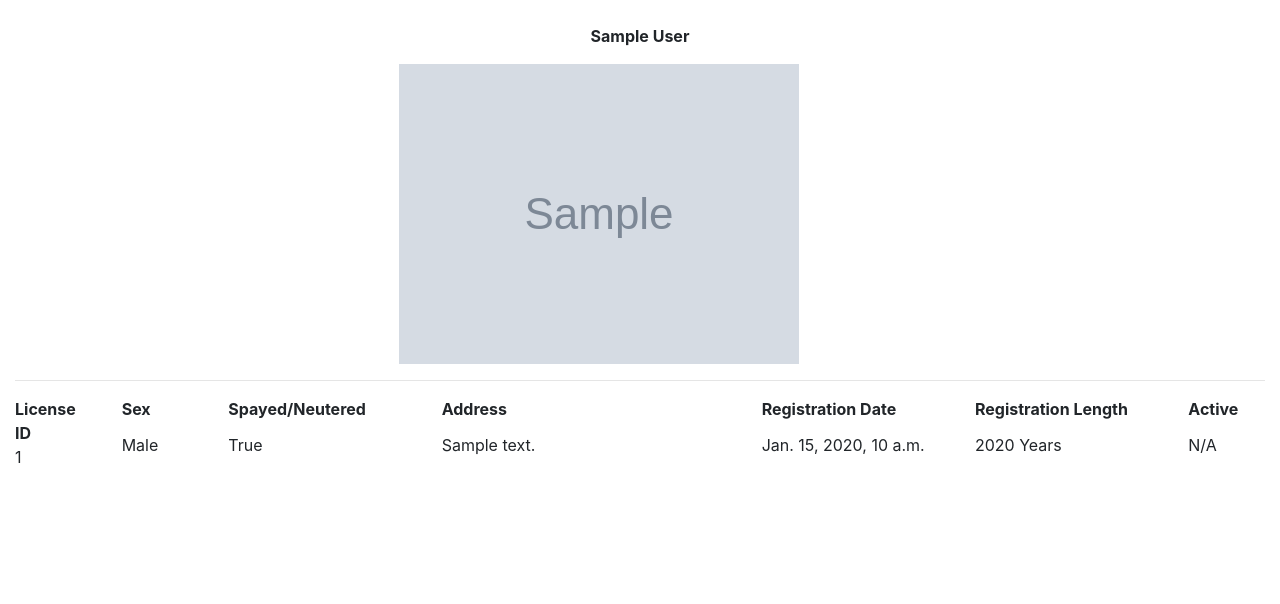
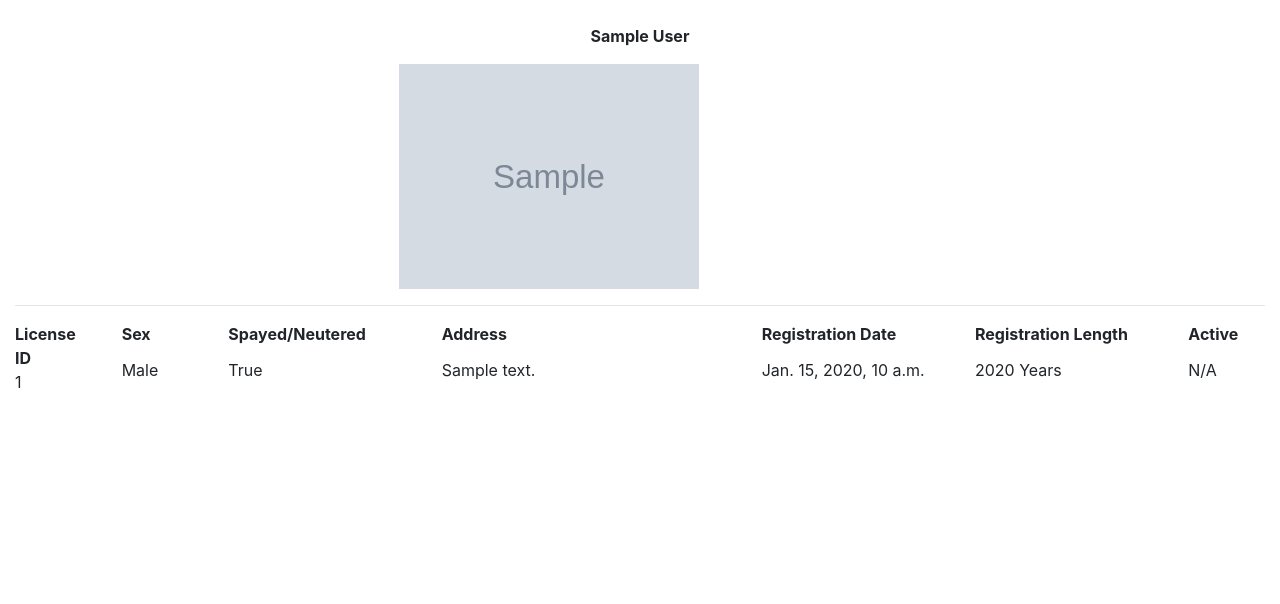
Before and after one commit to cmhedrick/ifoundadog, a Django app: template site_ifoundadog/templates/dog_detail.html in a window 1280 px wide. Shown: the part 56-660 px from the top of the page. Run offline with Django 3.2, Linux system fonts and the light colour scheme; the template is opened without the code that fills it: values that come from a table or form of the project are taken from there, others are empty; tables that the repository leaves empty hold one stand-in row (values such as "Sample post"); grey boxes marked "Sample" are stand-in pictures; some libraries are stand-ins or nearby versions.

Commit message:
fixes profile pic error

```diff
--- a/site_ifoundadog/static/css/dog_detail.css
+++ b/site_ifoundadog/static/css/dog_detail.css
@@ -1,6 +1,6 @@
 /* Profile Picture */
 div.profile-image {
-    max-width: 500px;
+    max-width: 300px;
     margin-left: 30vw;
     margin-right: 30vw;
 }
--- a/site_ifoundadog/templates/dog_detail.html
+++ b/site_ifoundadog/templates/dog_detail.html
@@ -15,7 +15,11 @@
       </p>
     </div>
     <div class="profile-image">
-      <img src="{{dogprofile.profile_pic.url}}" class="img-fluid" alt="Responsive image">
+      {% if dogprofile.profile_pic %}
+        <img src="{{dogprofile.profile_pic.url}}" class="img-fluid" alt="Responsive image">
+      {% else %}
+        <img src="/static/images/noun_364.svg" class="img-fluid" alt="Responsive image">
+      {% endif %}
     </div>
   </div>
   <hr/>
```
